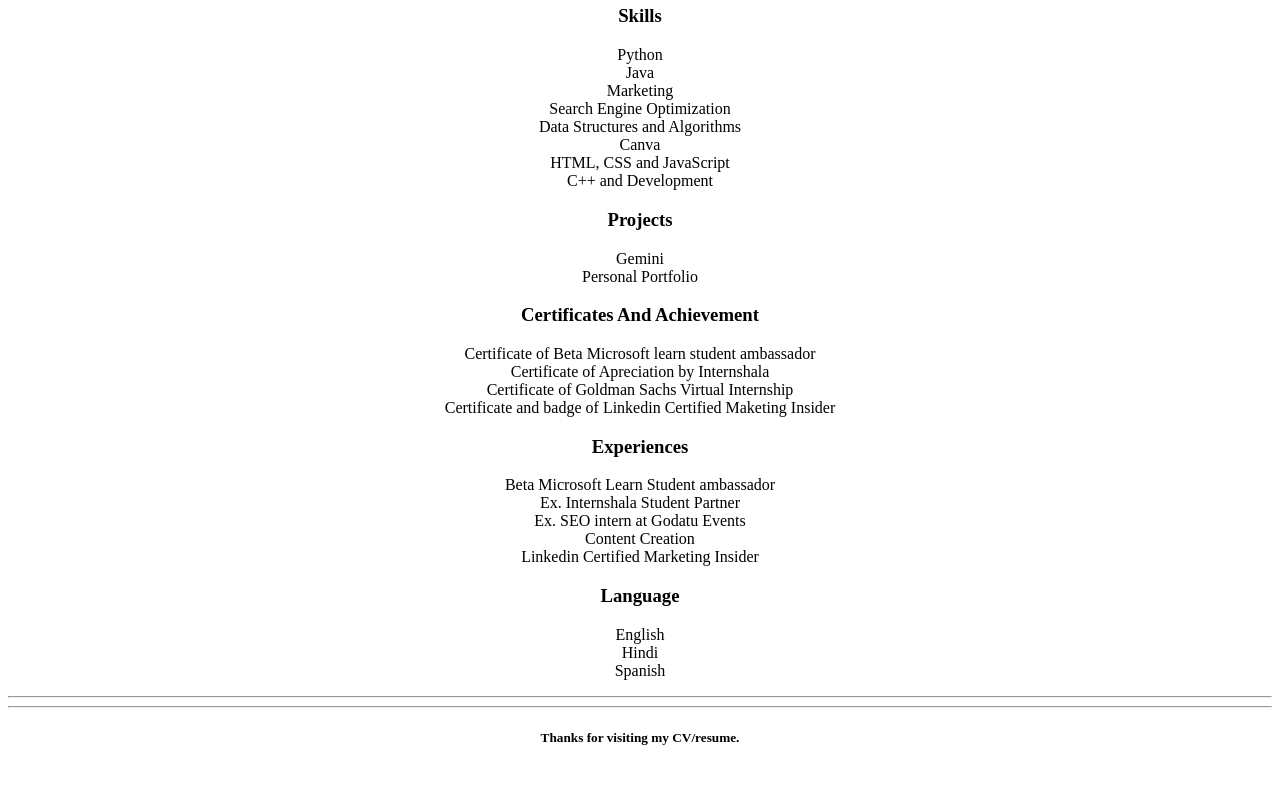
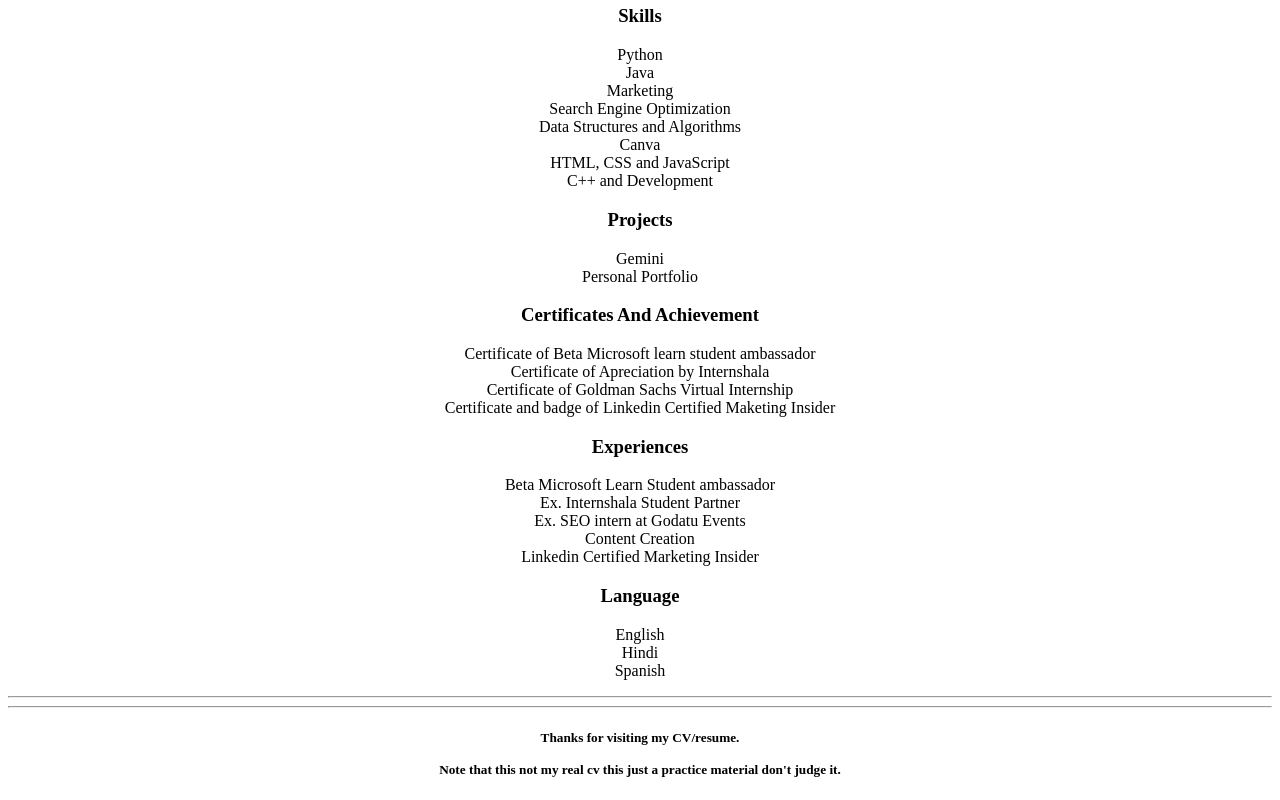
Before and after one commit to nitendra2211/Sample-CV, a plain HTML site: page index.html in a window 1280 px wide. Shown: the part 616-1416 px from the top of the page. Before the commit the page ends 1384 px from the top, so only its background shows below. Drawn offline with Linux system fonts and the light colour scheme.

Commit message:
Update index.html

```diff
--- a/index.html
+++ b/index.html
@@ -106,6 +106,7 @@
 <hr>
 <hr>
 
-<footer><h5><center>Thanks for visiting my CV/resume.</center></h5></footer>
+<footer><h5><center>Thanks for visiting my CV/resume.</center><br>
+<center>Note that this not my real cv this just a practice material don't judge it.</center></h5></footer>
 </body>
 </html>
```
